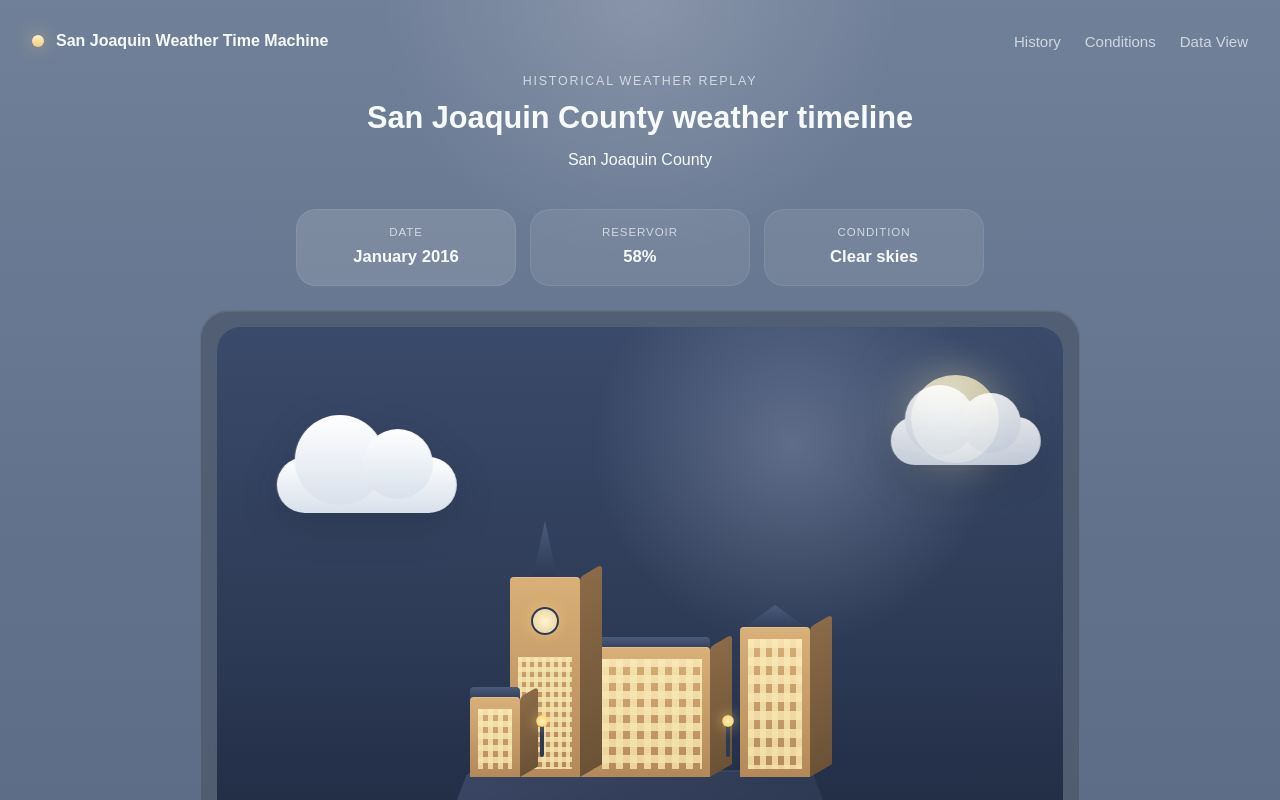
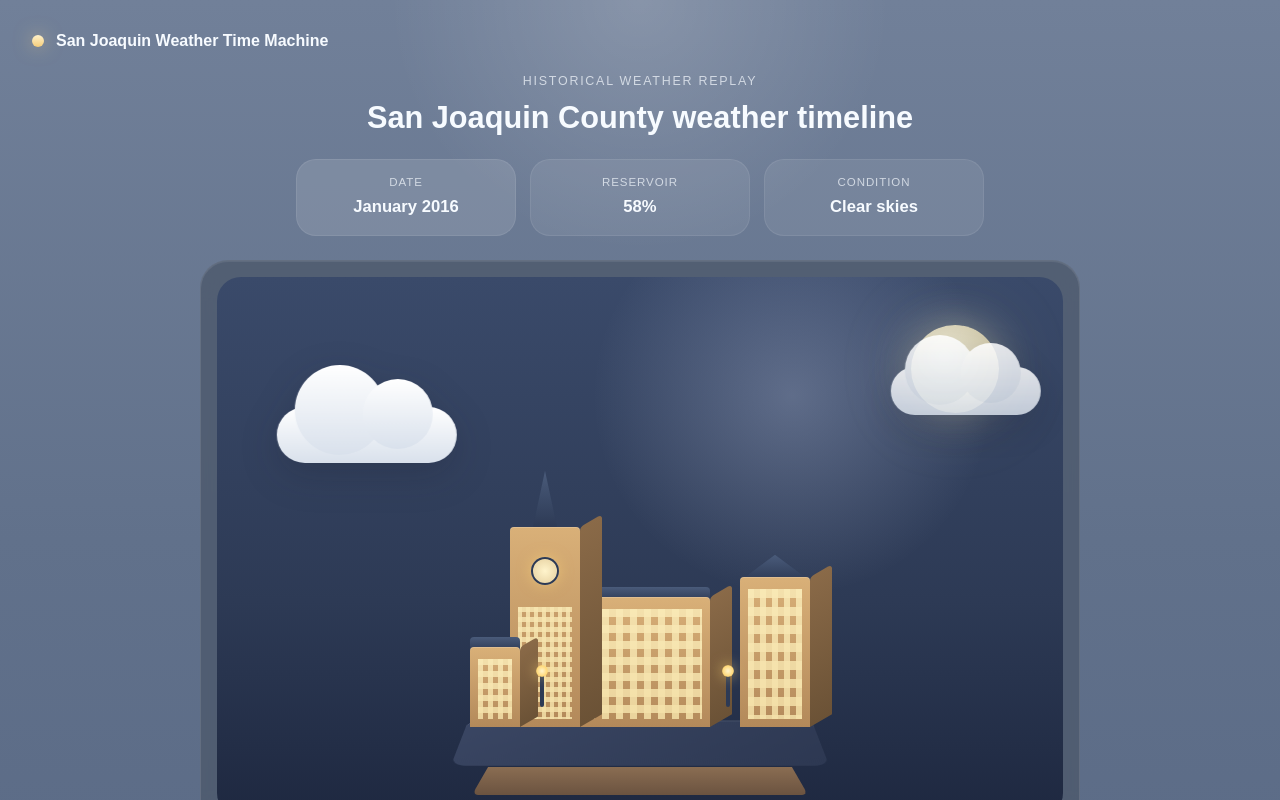
Before and after one commit to Cha-ta/h20Hackathon, a Next.js app: page / in a window 1280 px wide. Shown: the top 800 px of the page. Built offline with nearby package versions, Linux system fonts and the light colour scheme.

Commit message:
took out top right links that dont work

```diff
--- a/src/components/weather-app-shell.tsx
+++ b/src/components/weather-app-shell.tsx
@@ -15,22 +15,13 @@ export function WeatherAppShell({ records }: WeatherAppShellProps) {
             <span className="site-mark__dot" aria-hidden="true" />
             <span>San Joaquin Weather Time Machine</span>
           </div>
-          <nav className="site-nav" aria-label="Website navigation">
-            <span>History</span>
-            <span>Conditions</span>
-            <span>Data View</span>
-          </nav>
         </header>
 
         <section className="hero-stage">
-<div className="hero-copy">
-  <p className="hero-kicker">Historical Weather Replay</p>
-  <h1 className="hero-title">San Joaquin County weather timeline</h1>
-  <p className="hero-summary" style={{ display: "none" }}>
-    A website-format weather timeline for San Joaquin County.
-  </p>
-  <p className="hero-summary" aria-hidden="true">San Joaquin County</p>
-</div>
+          <div className="hero-copy">
+            <p className="hero-kicker">Historical Weather Replay</p>
+            <h1 className="hero-title">San Joaquin County weather timeline</h1>
+          </div>
 
           <WeatherTimelineSlider records={records} />
         </section>
```
